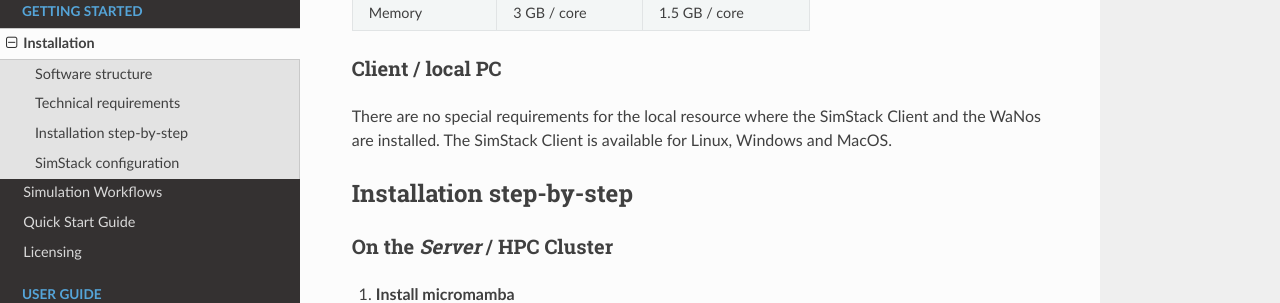
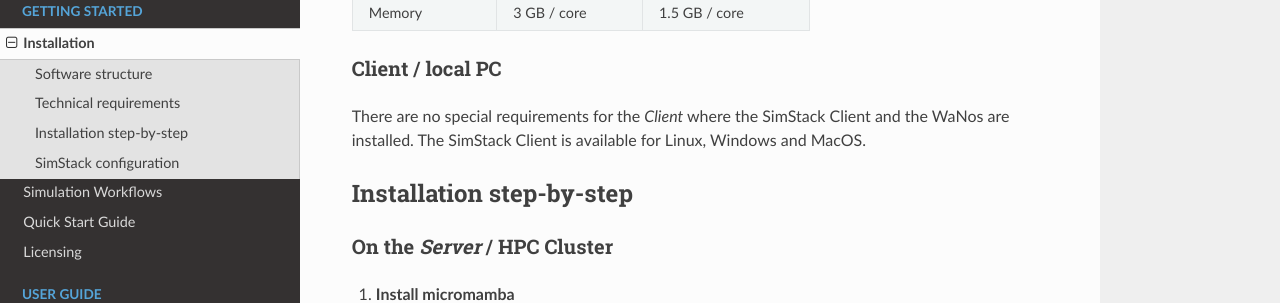
Before and after one commit to NanomatchGmbH/nanoscope-docs, a Sphinx documentation site: the page built from docs/source/getting_started/installation.rst, in a window 1280 px wide and 900 px high, scrolled down 1288 px. Shown: the part 151-454 px from the top of the window. Built offline with Sphinx 7.4.7 and the Read the Docs theme 3.1.0, drawn with Linux system fonts in a browser that asks for light colours.

Commit message:
small corrections.

```diff
--- a/docs/source/getting_started/installation.rst
+++ b/docs/source/getting_started/installation.rst
@@ -59,8 +59,8 @@
 
 Client / local PC
 ^^^^^^^^^^^^^^^^^
-There are no special requirements for the local resource where the SimStack Client and the WaNos are installed. The SimStack Client is available for Linux, Windows and MacOS.
-
+There are no special requirements for the `Client` where the SimStack Client and the WaNos are installed.
+The SimStack Client is available for Linux, Windows and MacOS.
 
 
 Installation step-by-step
```
